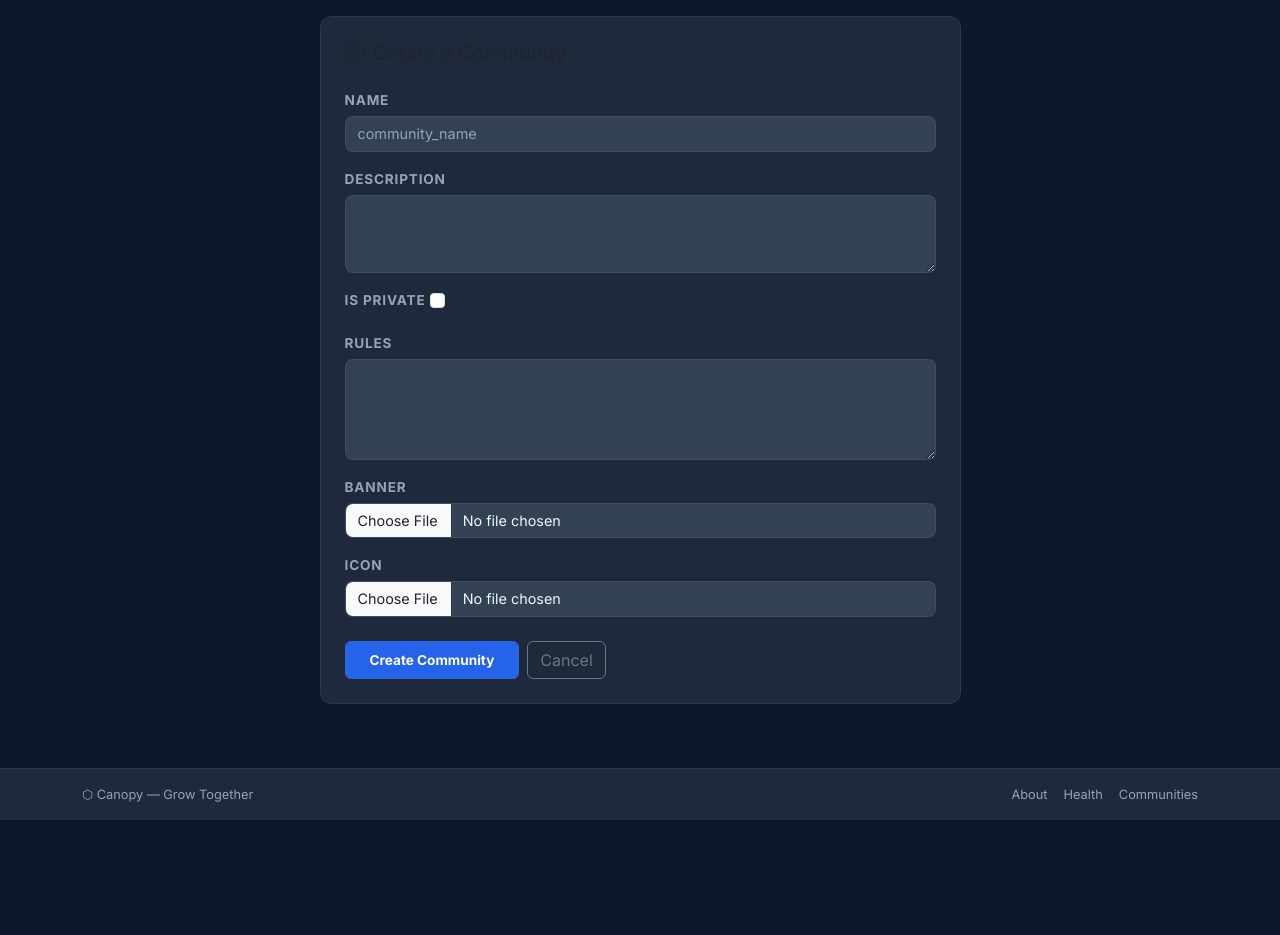
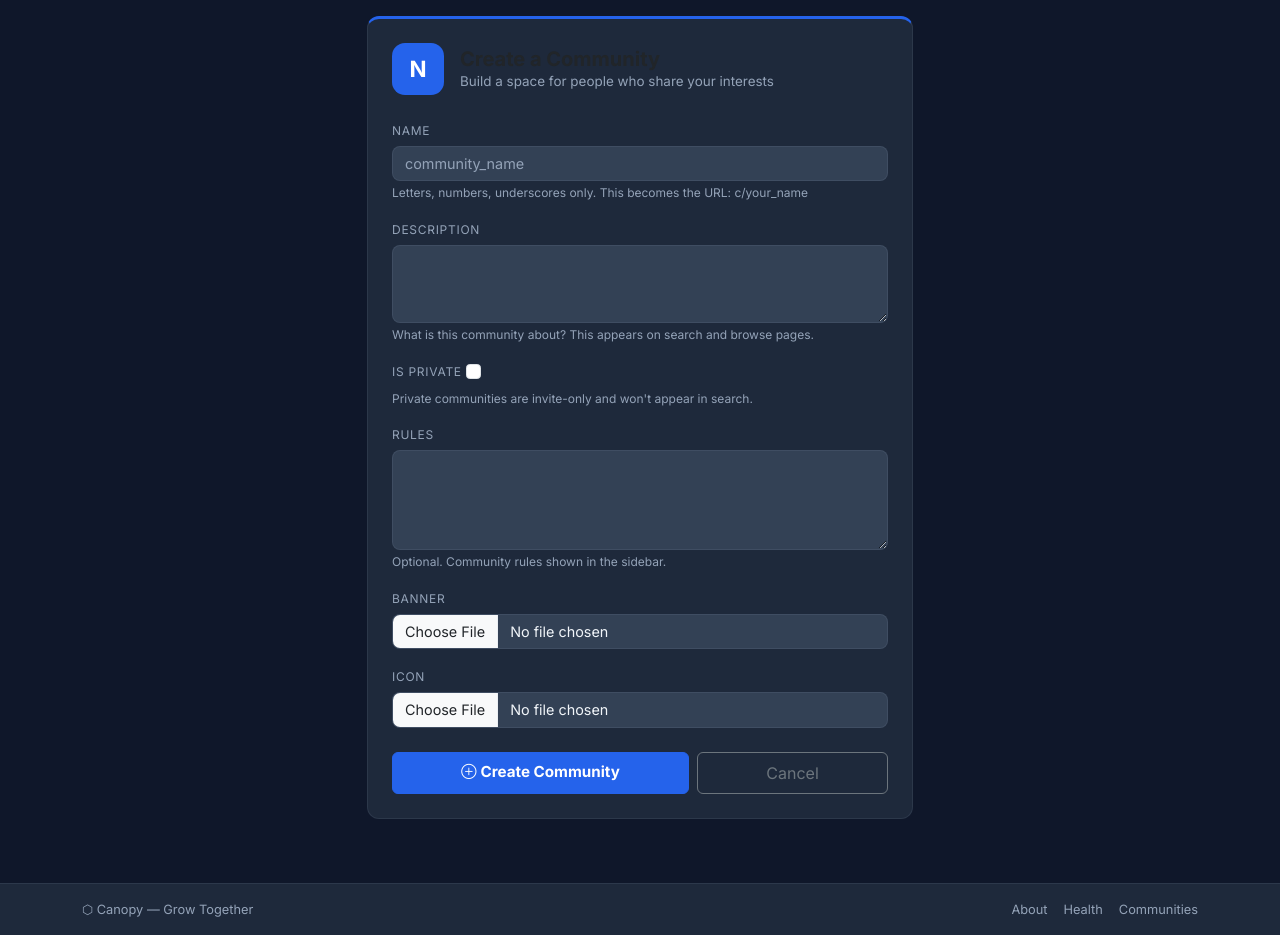
Before and after one commit to AnishIdhayan-1412/NexusBoard-V1, a Django app: page /communities/create/ in a window 1280 px wide. Shown: the part 61-996 px from the top of the page. Before the commit the page ends 881 px from the top, so only its background shows below. Run offline with Django 5.2, Linux system fonts and the light colour scheme; the visitor is signed in with stand-in values (Sample User, id 1); data that the repository does not hold is empty.

Commit message:
ui: redesign communities/create.html

```diff
--- a/templates/communities/create.html
+++ b/templates/communities/create.html
@@ -1,25 +1,81 @@
 {% extends 'base.html' %}
 {% block title %}Create Community{% endblock %}
+
+{% block extra_css %}
+<style>
+  .create-card { border-top: 3px solid var(--nb-primary); }
+  .field-hint { font-size: .75rem; color: var(--nb-text-muted); margin-top: 4px; line-height: 1.4; }
+  .preview-icon {
+    width: 52px; height: 52px;
+    border-radius: 13px;
+    background: var(--nb-primary);
+    display: flex; align-items: center; justify-content: center;
+    font-weight: 800; font-size: 1.4rem; color: #fff;
+    transition: background .2s;
+    flex-shrink: 0;
+  }
+</style>
+{% endblock %}
+
 {% block content %}
 <div class="row justify-content-center">
-  <div class="col-md-7">
-    <div class="card p-4">
-      <h5 class="mb-4"><i class="bi bi-plus-circle me-2"></i>Create a Community</h5>
+  <div class="col-12 col-md-8 col-lg-6">
+    <div class="card create-card p-3 p-sm-4">
+
+      <!-- Header -->
+      <div class="d-flex align-items-center gap-3 mb-4">
+        <div class="preview-icon" id="commPreviewIcon">N</div>
+        <div>
+          <h5 class="mb-0" style="font-weight:700">Create a Community</h5>
+          <p class="text-muted mb-0" style="font-size:.84rem">Build a space for people who share your interests</p>
+        </div>
+      </div>
+
       <form method="post" enctype="multipart/form-data">
         {% csrf_token %}
         {% for field in form %}
         <div class="mb-3">
-          <label class="form-label text-muted" style="font-size:.85rem;font-weight:600">{{ field.label|upper }}</label>
+          <label class="form-label">{{ field.label }}</label>
           {{ field }}
-          {% if field.errors %}<div class="text-danger" style="font-size:.82rem">{{ field.errors.0 }}</div>{% endif %}
+          {% if field.errors %}
+          <div class="text-danger mt-1" style="font-size:.82rem">
+            <i class="bi bi-exclamation-circle me-1"></i>{{ field.errors.0 }}
+          </div>
+          {% endif %}
+          <!-- Contextual hints -->
+          {% if field.html_name == 'name' %}
+          <div class="field-hint">Letters, numbers, underscores only. This becomes the URL: c/your_name</div>
+          {% elif field.html_name == 'description' %}
+          <div class="field-hint">What is this community about? This appears on search and browse pages.</div>
+          {% elif field.html_name == 'rules' %}
+          <div class="field-hint">Optional. Community rules shown in the sidebar.</div>
+          {% elif field.html_name == 'is_private' %}
+          <div class="field-hint">Private communities are invite-only and won't appear in search.</div>
+          {% endif %}
         </div>
         {% endfor %}
-        <div class="d-flex gap-2 mt-4">
-          <button type="submit" class="btn btn-primary px-4">Create Community</button>
-          <a href="{% url 'communities:list' %}" class="btn btn-outline-secondary">Cancel</a>
+
+        <div class="d-flex gap-2 mt-4 flex-column flex-sm-row">
+          <button type="submit" class="btn btn-primary flex-sm-fill py-2" style="font-size:.95rem">
+            <i class="bi bi-plus-circle me-1"></i>Create Community
+          </button>
+          <a href="{% url 'communities:list' %}" class="btn btn-outline-secondary flex-sm-fill py-2">
+            Cancel
+          </a>
         </div>
       </form>
     </div>
   </div>
 </div>
+
+<script>
+/* Live preview: update icon letter as user types community name */
+var nameInput = document.getElementById('id_name');
+if (nameInput) {
+  nameInput.addEventListener('input', function() {
+    var icon = document.getElementById('commPreviewIcon');
+    if (icon) icon.textContent = (this.value.trim().charAt(0) || 'N').toUpperCase();
+  });
+}
+</script>
 {% endblock %}
```
